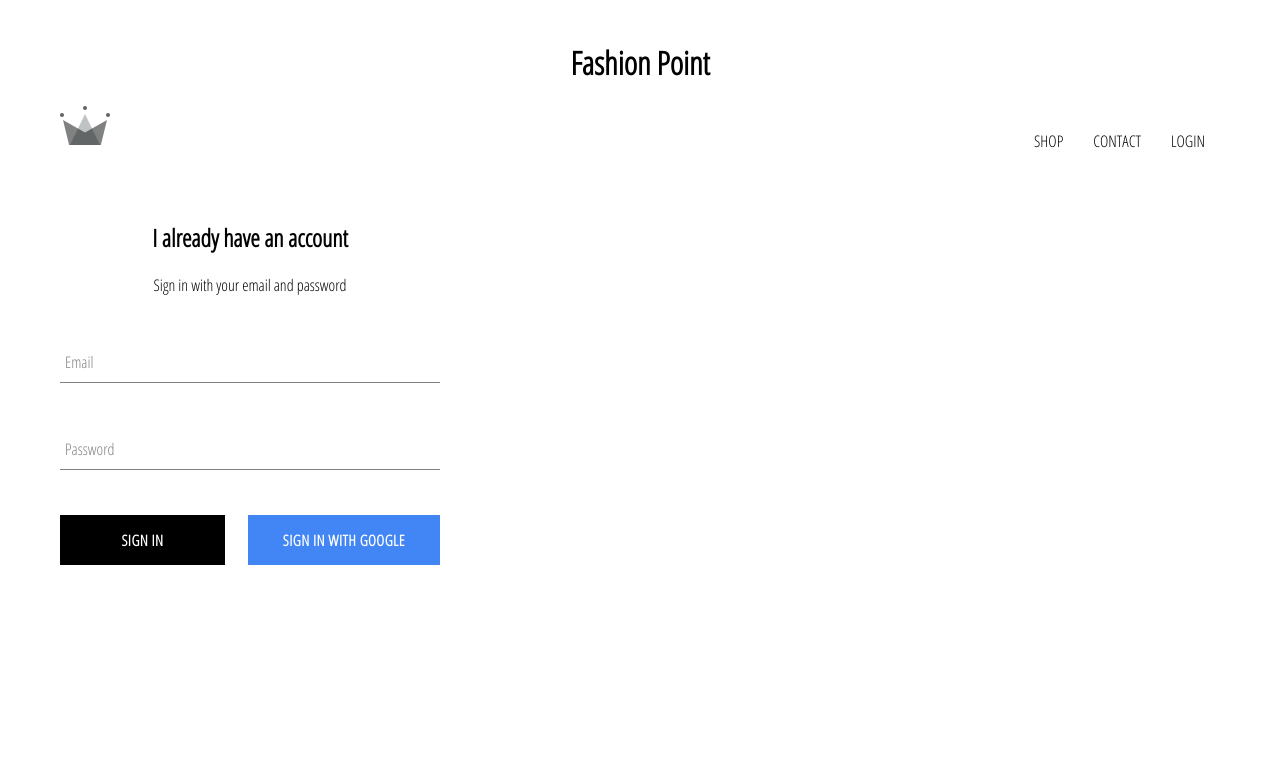
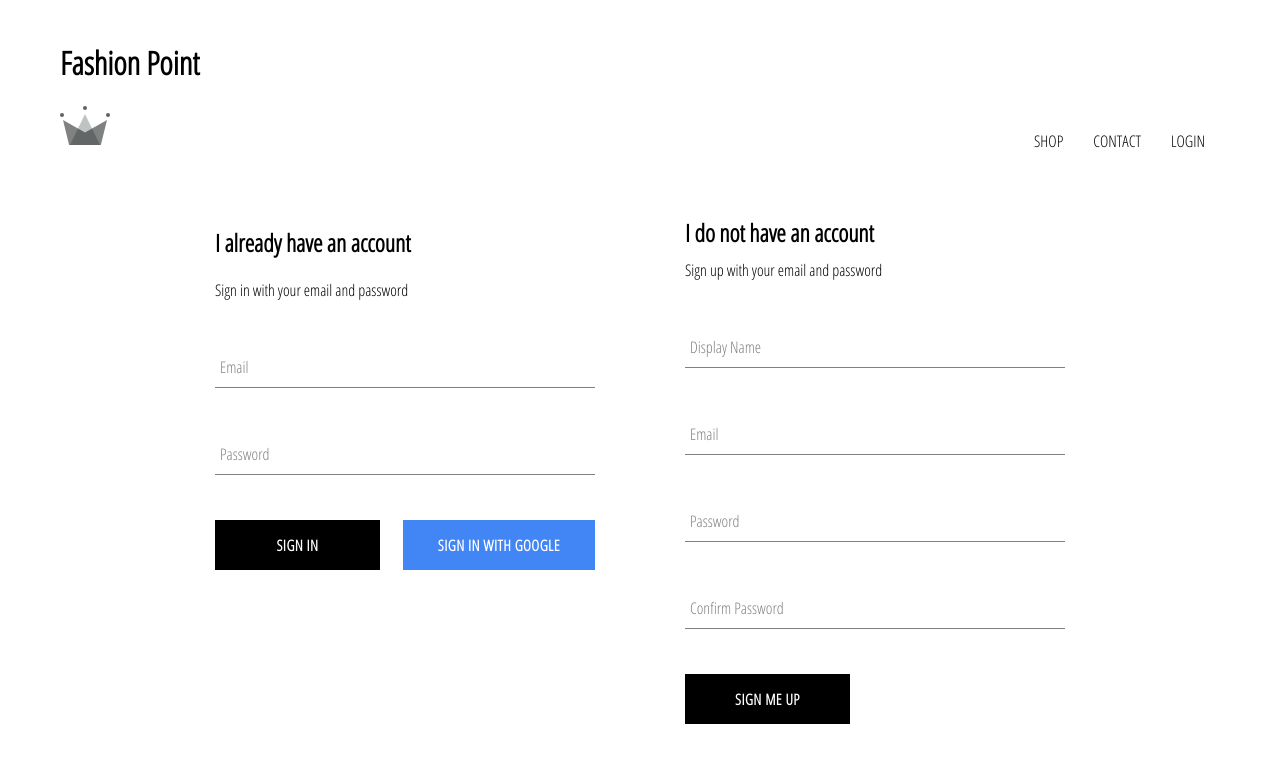
Before and after one commit to rahulgpai/fashion-point, a React (Create React App) app: page /signin in a window 1280 px wide. Shown: the top 762 px of the page. Built offline with nearby package versions, Linux system fonts and the light colour scheme; no server answers.

Commit message:
implemented firebase, including ability to store authenticated users into firestore

```diff
--- a/src/App.css
+++ b/src/App.css
@@ -1,5 +1,5 @@
 .App {
-  text-align: center;
+  /* text-align: center; */
 }
 
 body {
--- a/src/App.js
+++ b/src/App.js
@@ -5,7 +5,10 @@
 import ShopPage from "./pages/shoppage/shoppage";
 import Header from "./components/header/header";
 import SignInSignUpForms from "./pages/signin-signup-form/signin-signup-form";
-import { auth } from "./config/firebase/firebaseConfig.js";
+import {
+  auth,
+  createUserProfileDocument
+} from "./config/firebase/firebaseConfig.js";
 
 const HatsPage = () => <div>This is a hat's page</div>;
 const JacketsPage = () => <div>This is a jacket's page</div>;
@@ -25,9 +28,23 @@
   unsubscribeFromAuth = null;
 
   componentDidMount() {
-    this.unsubscribeFromAuth = auth.onAuthStateChanged(user => {
+    this.unsubscribeFromAuth = auth.onAuthStateChanged(async userAuth => {
+      if (userAuth) {
+        const userRef = await createUserProfileDocument(userAuth);
+
+        userRef.onSnapshot(snapShot => {
+          this.setState({
+            currentUser: {
+              id: snapShot.id,
+              ...snapShot.data()
+            }
+          });
+
+          console.log(this.state.currentUser);
+        });
+      }
       this.setState({
-        currentUser: user
+        currentUser: userAuth
       });
     });
   }
--- a/src/components/signup/signup.js
+++ b/src/components/signup/signup.js
@@ -1,8 +1,108 @@
-import React from "react";
+import React, { Component } from "react";
 import "../../styles/signup/signup.scss";
+import FormInput from "../form-input/form-input";
+import CustomButton from "../custom-button/custom-button";
+import {
+  auth,
+  createUserProfileDocument
+} from "../../config/firebase/firebaseConfig.js";
 
-const SignUp = () => {
-  return <div className="sign-up">Sign Up</div>;
-};
+class SignUp extends Component {
+  constructor(props) {
+    super(props);
+
+    this.state = {
+      displayName: "",
+      email: "",
+      password: "",
+      confirmPassword: ""
+    };
+  }
+
+  handleSubmit = async e => {
+    e.preventDefault();
+    const { displayName, email, password, confirmPassword } = this.state;
+
+    if (password !== confirmPassword) {
+      alert("Password and confirm password do not match");
+      return;
+    }
+
+    try {
+      const { user } = await auth.createUserWithEmailAndPassword(
+        email,
+        password
+      );
+
+      await createUserProfileDocument(user, { displayName });
+
+      this.setState({
+        displayName: "",
+        email: "",
+        password: "",
+        confirmPassword: ""
+      });
+    } catch (e) {
+      console.error(e);
+    }
+  };
+
+  handleChange = e => {
+    const { name, value } = e.target;
+    this.setState({
+      [name]: value
+    });
+  };
+
+  render() {
+    const { displayName, email, password, confirmPassword } = this.state;
+
+    return (
+      <div className="sign-up">
+        <h2 className="title">I do not have an account</h2>
+        <span>Sign up with your email and password</span>
+        <form className="sign-up-form" onSubmit={this.handleSubmit}>
+          <FormInput
+            type="text"
+            name="displayName"
+            value={displayName}
+            onChange={this.handleChange}
+            label="Display Name"
+            required
+          ></FormInput>
+
+          <FormInput
+            type="email"
+            name="email"
+            value={email}
+            onChange={this.handleChange}
+            label="Email"
+            required
+          ></FormInput>
+
+          <FormInput
+            type="password"
+            name="password"
+            value={password}
+            onChange={this.handleChange}
+            label="Password"
+            required
+          ></FormInput>
+
+          <FormInput
+            type="password"
+            name="confirmPassword"
+            value={confirmPassword}
+            onChange={this.handleChange}
+            label="Confirm Password"
+            required
+          ></FormInput>
+
+          <CustomButton type="submit">Sign Me Up</CustomButton>
+        </form>
+      </div>
+    );
+  }
+}
 
 export default SignUp;
--- a/src/config/firebase/firebaseConfig.js
+++ b/src/config/firebase/firebaseConfig.js
@@ -13,6 +13,34 @@
   measurementId: "G-VYP5CZMTPD"
 };
 
+export const createUserProfileDocument = async (
+  userAuth,
+  additionalInformation
+) => {
+  if (!userAuth) return;
+
+  const userRef = firestore.doc(`users/${userAuth.uid}`);
+  const snapShot = await userRef.get();
+
+  if (!snapShot.exists) {
+    const { displayName, email } = userAuth;
+    const createdAt = new Date();
+
+    try {
+      await userRef.set({
+        displayName,
+        email,
+        createdAt,
+        ...additionalInformation
+      });
+    } catch (error) {
+      console.log("error creating user", error.message);
+    }
+  }
+
+  return userRef;
+};
+
 firebase.initializeApp(firebaseConfig);
 
 export const auth = firebase.auth();
--- a/src/pages/signin-signup-form/signin-signup-form.js
+++ b/src/pages/signin-signup-form/signin-signup-form.js
@@ -2,11 +2,13 @@
 
 import "../../styles/signin-signup-form/signin-signup-form.scss";
 import SignIn from "../../components/sign-in/signin";
+import SignUp from "../../components/signup/signup";
 
 const SignInSignUpForms = () => {
   return (
-    <div>
+    <div className="sign-in-sign-up-forms">
       <SignIn></SignIn>
+      <SignUp></SignUp>
     </div>
   );
 };
--- a/src/styles/homepage/homepage.scss
+++ b/src/styles/homepage/homepage.scss
@@ -2,5 +2,5 @@
     display: flex;
     flex-direction: column;
     align-items: center;
-    /* padding: 20px 80px; */
+    padding: 20px 80px;
 }
--- a/src/styles/signin-signup-form/signin-signup-form.scss
+++ b/src/styles/signin-signup-form/signin-signup-form.scss
@@ -0,0 +1,6 @@
+.sign-in-sign-up-forms {
+    width: 850px;
+    display: flex;
+    justify-content: space-between;
+    margin: 30px auto;
+}
--- a/src/styles/signup/signup.scss
+++ b/src/styles/signup/signup.scss
@@ -0,0 +1,13 @@
+.sign-up {
+    width: 380px;
+    display: flex;
+    flex-direction: column;
+
+    .title {
+        margin: 10px 0;
+    }
+
+    .buttons {
+        display: flex;
+    }
+}
```
